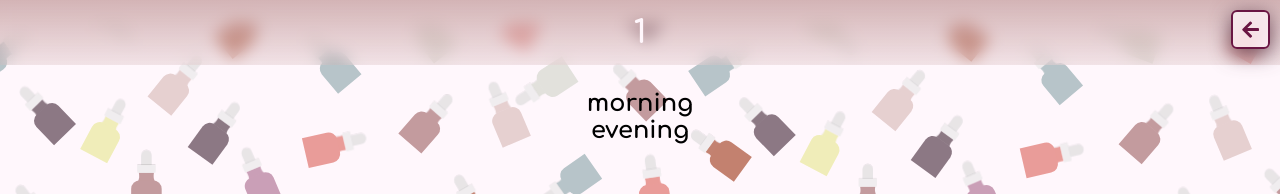
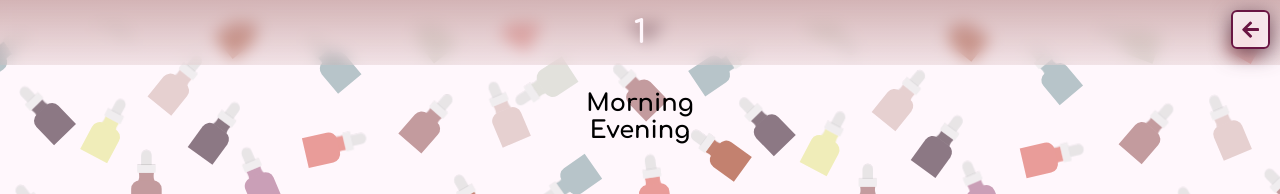
Before and after one commit to FriederikeM/routinely, a React (Create React App) app: page /weekly-routine/1 in a window 1280 px wide. Shown: the top 194 px of the page. Built offline with nearby package versions, Linux system fonts and the light colour scheme.

Commit message:
Capitalize morning and evening headlines

```diff
--- a/src/components/DailyRoutinePage/DailyRoutine.js
+++ b/src/components/DailyRoutinePage/DailyRoutine.js
@@ -112,13 +112,13 @@ export default function DailyRoutine() {
         {allRoutineItems !== [] && (
           <main className="daily-main">
             <section className="morning-products-display">
-              <h2 className="daytime-headline">morning</h2>
+              <h2 className="daytime-headline">Morning</h2>
               <article className="morning-products-list">
                 {products.length > 0 && renderMorningAddedProductCard()}
               </article>
             </section>
             <section className="evening-products-display">
-              <h2 className="daytime-headline">evening</h2>
+              <h2 className="daytime-headline">Evening</h2>
               <article className="evening-products-list">
                 {products.length > 0 && renderEveningAddedProductCard()}
               </article>
```
